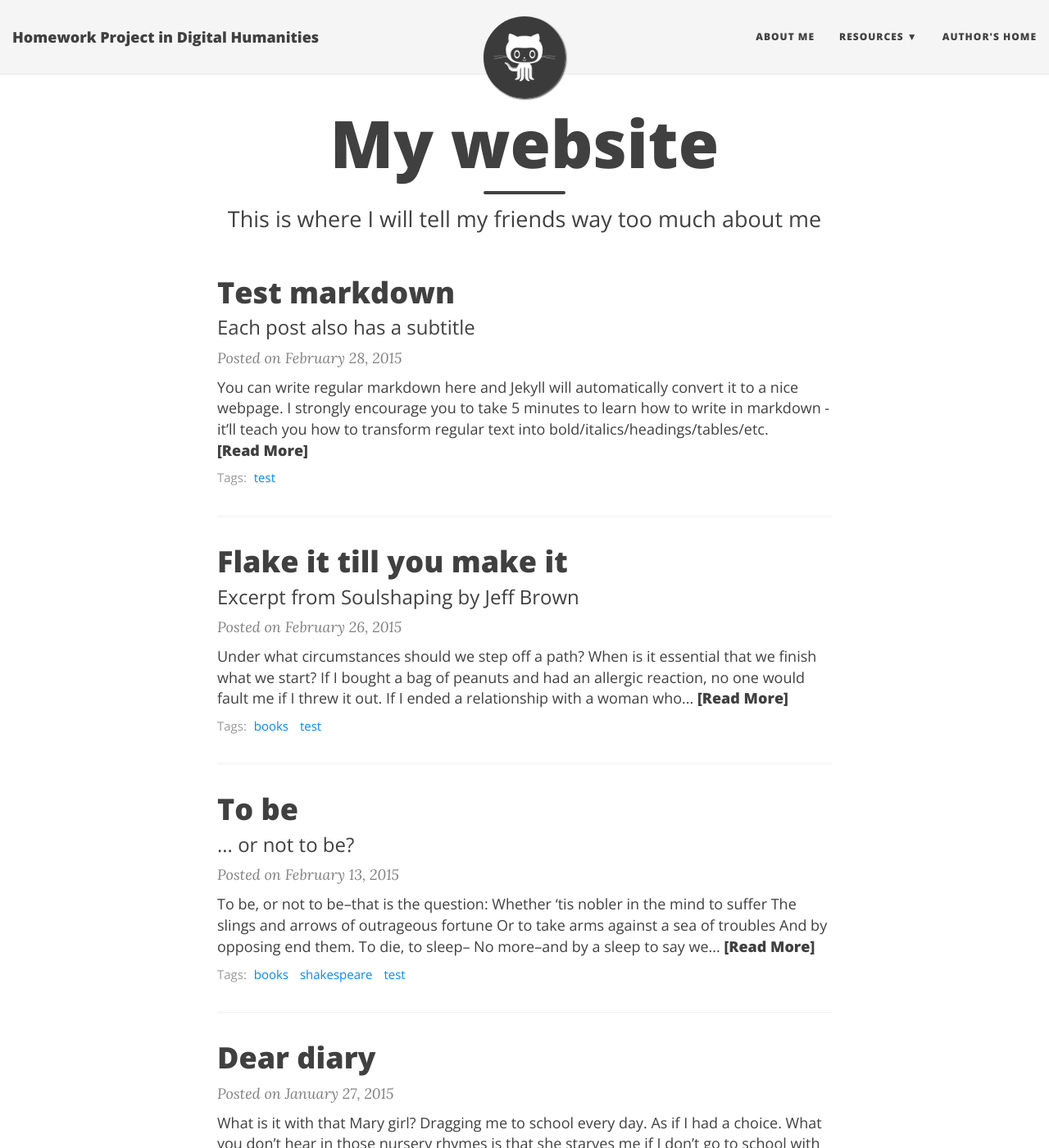
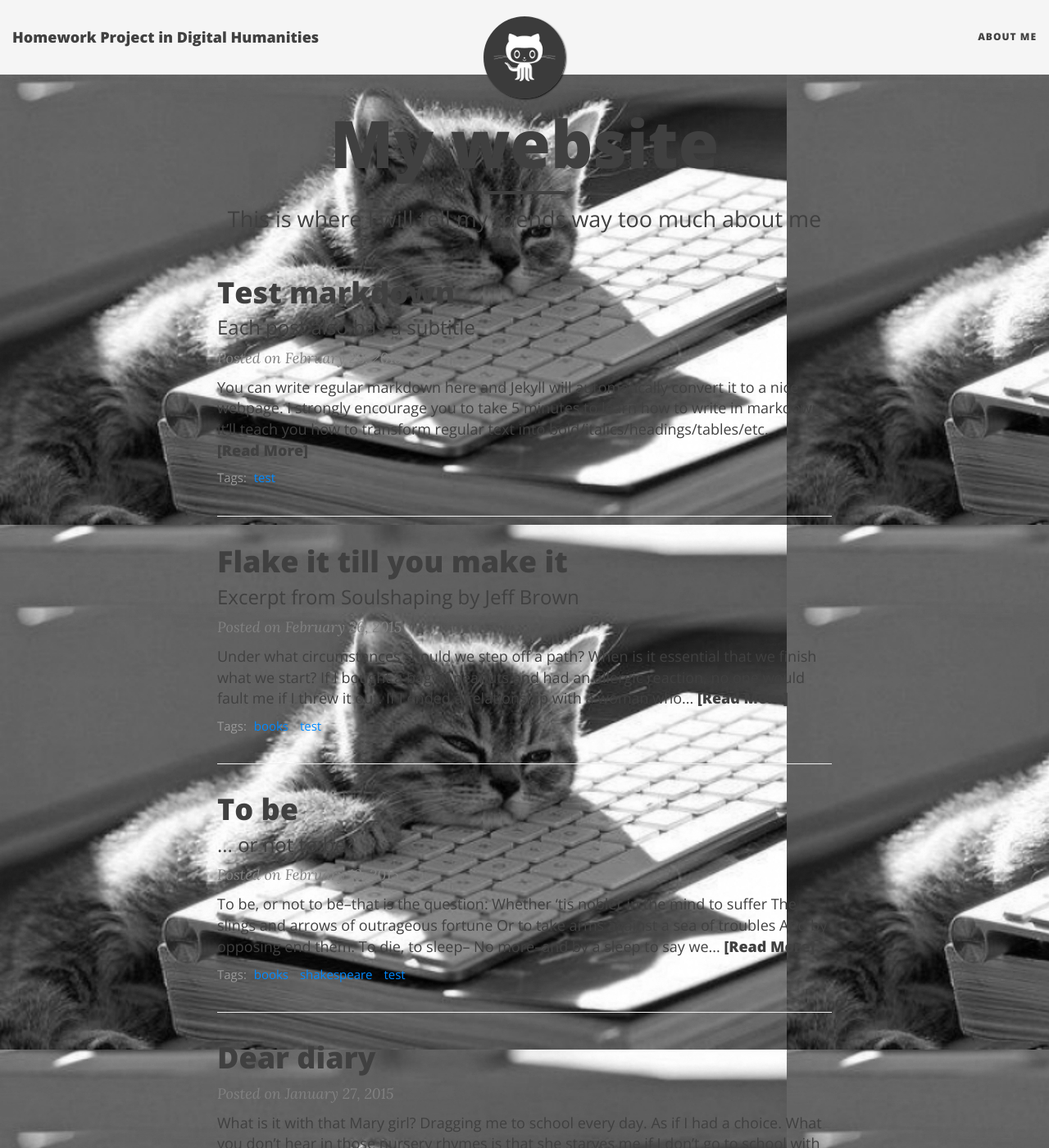
Before and after one commit to leda7466/leda7466.github.io, a Jekyll site: the page built from index.html, in a window 1280 px wide and 1400 px high. Shown: the whole window at 82% size. Built offline with Jekyll 4.4.1, drawn with Linux system fonts in a browser that asks for light colours; nearby versions of some CDN libraries; the list of posts is cut into pages by our own code.

Commit message:
config edit

```diff
--- a/_config.yml
+++ b/_config.yml
@@ -21,10 +21,6 @@
 # List of links in the navigation bar
 navbar-links:
   About Me: "aboutme"
-  Resources:
-    - Beautiful Jekyll: "http://deanattali.com/beautiful-jekyll/"
-    - Learn markdown: "http://www.markdowntutorial.com/"
-  Author's home: "http://deanattali.com"
 
 # Image to show in the navigation bar - image must be a square (width = height)
 # Remove this parameter if you don't want an image in the navbar
@@ -53,7 +49,7 @@
 
 # navbar-img: "/img/bgimage.png"
 # footer-img: "/img/bgimage.png"
-# page-img: "/img/bgimage.png"
+page-img: "/img/cat1.png"
 
 # --- Footer options --- #
 
```
